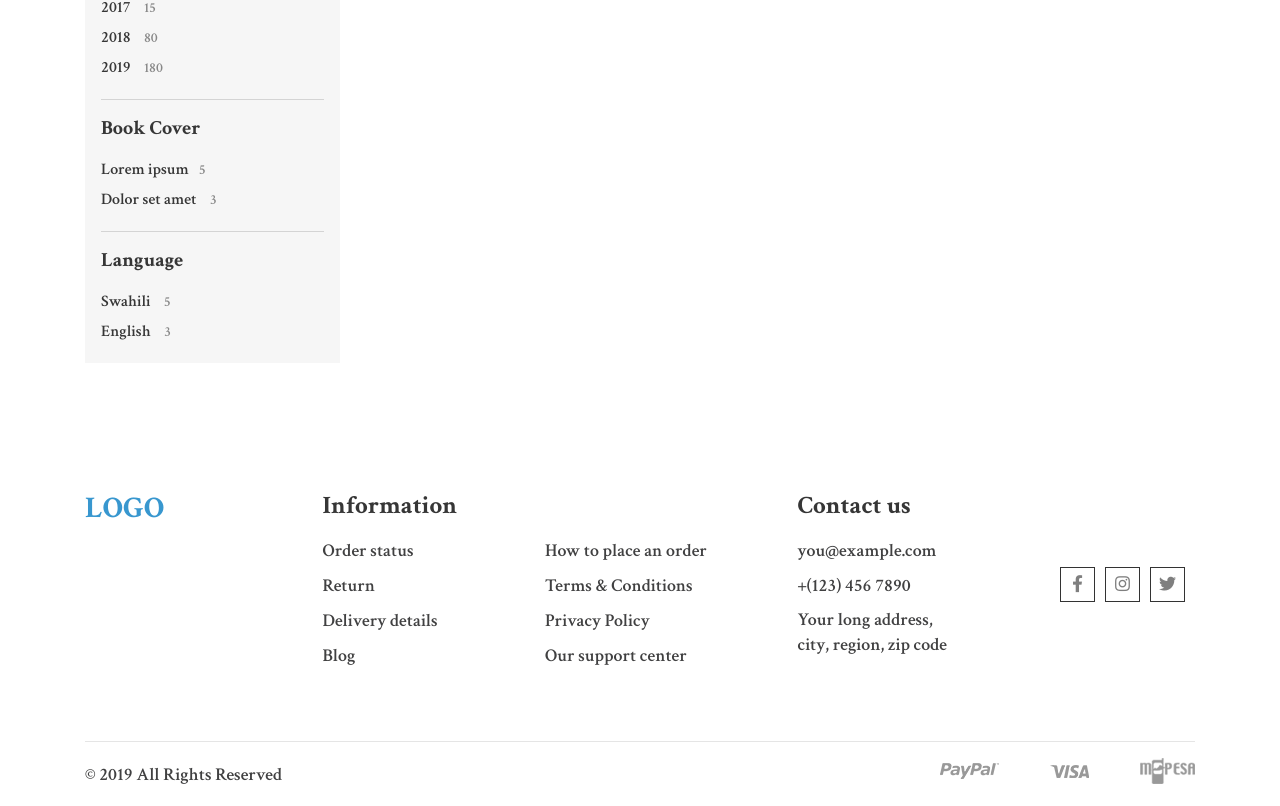
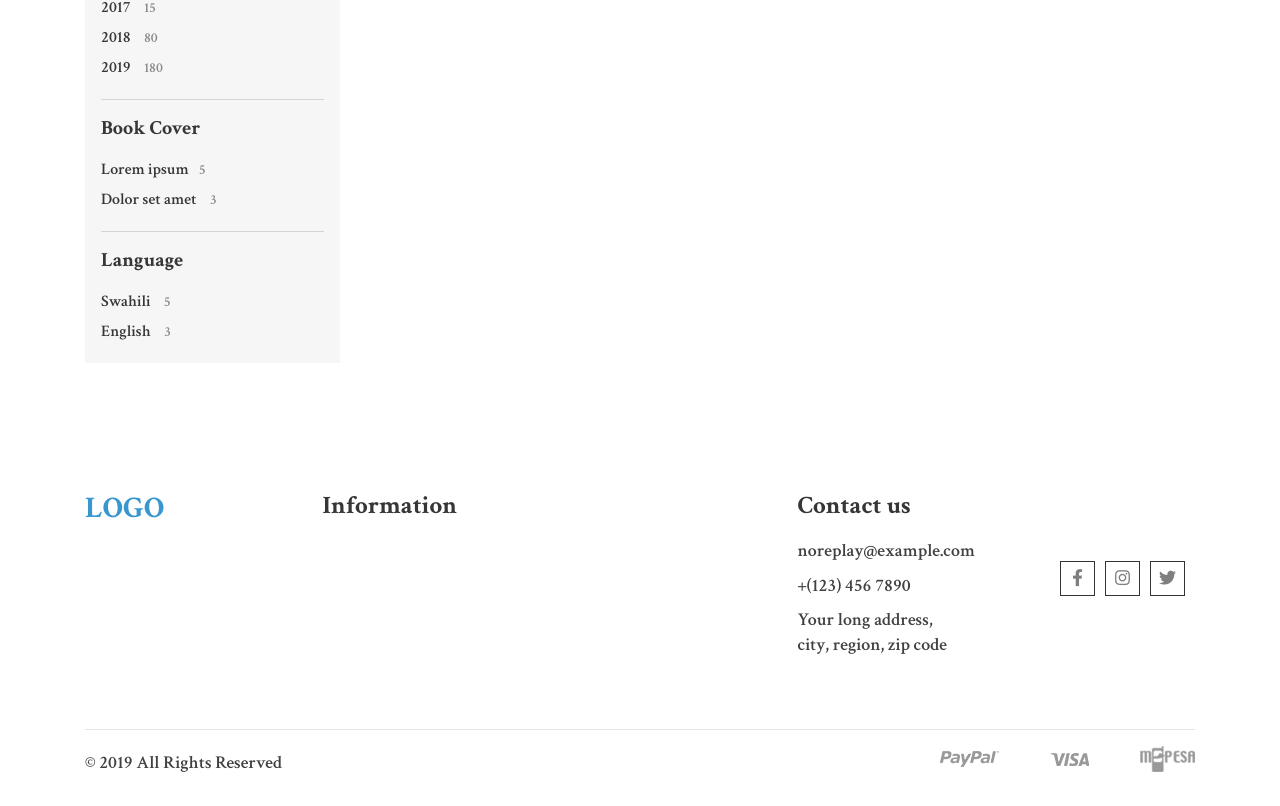
Before and after one commit to scarlett1130/e-commerce-react, a React (Create React App) app: page /shop in a window 1280 px wide. Shown: the part 1832-2638 px from the top of the page. Built offline with nearby package versions, Linux system fonts and the light colour scheme.

Commit message:
Shop page work

```diff
--- /dev/null
+++ b/src/components/FooterComponent/FooterComponent.jsx
@@ -0,0 +1,111 @@
+import React from 'react';
+import {Container,Row,Col} from 'react-bootstrap'
+import {Link} from 'react-router-dom'
+import {Lia ,Liai } from '../LiComponent/CommonLiComponent'
+
+import paypalIcon from '../../assets/images/paypal_icon_img.png';
+import masterCardIcon from '../../assets/images/master_card_icon_img.png';
+import visaIcon from '../../assets/images/visa_icon_img.png';
+
+function FooterComponent() {
+    return(<>
+      <footer className="footer clearfix bg-white pt-5 pb-5" id="footer">
+        <Container>
+          <Row>
+            <Col>
+              <div className="footerWidget">
+                <div className="footerLogo">
+                  <div className="logoWrapper">
+                    <h1 className="logoText"><Link to="#">LOGO</Link></h1>
+                  </div>{/*  end of logoWrapper */}
+                </div>{/*  end of footerLogo */}
+              </div>{/*  end of footerWidget */}
+            </Col> {/*  end of col */}
+
+            <Col sm="5">
+              <div className="footerWidget">
+                <h4 className="footerWidgetHeader">Information</h4>
+                <ul className="footerLinksList">
+                    {["Order status",
+                    "How to place an order",
+                    "Return" ,
+                    "Terms & Conditions",
+                    "Delivery details",
+                    "Privacy Policy",
+                    "Blog",
+                    "Our support center"
+                    ].map((list,index)=><Lia
+                      key={index}
+                      Title={list.Title}
+                      Url={list.Url}
+                    />)}
+                </ul>{/*  end of footerLinksList */}
+              </div>{/*  end of footerWidget */}
+            </Col>{/*  end of col */}
+
+            <Col sm="2">
+              <div className="footerWidget">
+                <h4 className="footerWidgetHeader">Contact us</h4>
+                <ul className="getInTouchList">
+                  <li>
+                    <Link to="mailto:you@example.com" title="click to mail us">noreplay@example.com</Link>
+                  </li>{/*  end of li */}
+                  <li>
+                    <Link to="tele:1234567890" title="click to call us">+(123) 456 7890</Link>
+                  </li>{/*  end of li */}
+                  <li>
+                    <p>Your long address, city, region, zip code</p>
+                  </li>{/*  end of li */}
+                </ul>{/*  end of getInTouchList */}
+              </div>{/*  end of footerWidget */}
+            </Col>{/*  end of col */}
+
+            <Col className="align-self-center">
+              <div className="footerWidget">
+                <ul className="footerSocial">
+                  {[
+                      {ListClass:"facebook", Url:"//facebook.com",IconName:"fab fa-facebook-f"},
+                      {ListClass:"facebook" ,Url:"//instagram.com",IconName:"fab fa-instagram"},
+                      {ListClass:"facebook",Url:"//twitter.com",IconName:"fab fa-twitter"},
+                    ].map((list,index)=><Liai
+                    Key={index}
+                    ListClass={list.ListClass}
+                    Url={list.IconName}
+                    IconName={list.IconName}
+                    Title={""}
+                  />)}
+                </ul>{/*  end of footerSocial */}
+              </div>{/*  end of footerWidget */}
+            </Col>{/*  end of col */}
+          </Row>{/* end of Row */}
+        </Container>{/* end of Container */}
+      </footer>{/* end of footer */}
+
+      <div className="footerBottom clearfix pb-3" id="footerBottom">
+        <Container>
+          <hr className="hrBorder" />
+          <Row className="align-items-center justify-content-between">
+            <Col>
+              <p className="copyrights">© { new Date().getFullYear() } All Rights Reserved</p>
+            </Col>{/* end of Col */}
+
+            <Col sm="3">
+              <ul className="paymentsNav d-flex justify-content-between align-items-center">
+                <li className="paypal">
+                  <Link to="//paypal.com" title="paypal"><img alt="paypal" src={paypalIcon} title="paypal" /></Link>
+                </li>{/* end of li */}
+                <li className="visa">
+                  <Link href="#" title="visa"><img alt="visa card" src={visaIcon} title="visa card" /></Link>
+                </li>{/* end of li */}
+                <li className="master">
+                  <Link to="#" title="master card"><img alt="master card" src={masterCardIcon} title="master card" /></Link>
+                </li>{/* end of li */}
+              </ul>{/* end of paymentsNav */}
+            </Col>{/* end of Col */}
+          </Row>{/* end of Row */}
+        </Container>{/* end of Container */}
+      </div>{/* end of footerBottom */}
+        </>)
+}
+
+export default FooterComponent;
--- a/src/pages/ShopPage.jsx
+++ b/src/pages/ShopPage.jsx
@@ -3,12 +3,11 @@ import {Link} from 'react-router-dom';
 import {Container, Row, Col, Breadcrumb, Form, Pagination, Card} from 'react-bootstrap';
 
 //Payment Icon Images
-import paypalIcon from '../assets/images/paypal_icon_img.png';
-import masterCardIcon from '../assets/images/master_card_icon_img.png';
-import visaIcon from '../assets/images/visa_icon_img.png';
+
 
 // Product Images
 import bookImage1 from '../assets/images/books/book_img_01.jpg';
+import FooterComponent from '../components/FooterComponent/FooterComponent';
 
 const ShopPage = () => {
   return (<>
@@ -65,14 +64,13 @@ const ShopPage = () => {
             <Col className="col-auto">
               <div className="headPopBar clearfix" id="headPopBar">
                 <ul className="headPopBarList d-flex justify-content-between align-items-center">
-                  <li><Link to="/"><i className="fas fa-search"></i> Search</Link></li>
-                  <li><Link to="/"><i className="far fa-star"></i> Favorites</Link></li>
-                  <li><Link to="/"><i className="fas fa-shopping-cart"></i> Cart</Link></li>
-                  <li><Link to="/"><i className="far fa-user"></i> Login</Link></li>
+                  <li><Link to="/search"><i className="fas fa-search"></i> Search</Link></li>
+                  <li><Link to="/Favorites"><i className="far fa-star"></i> Favorites</Link></li>
+                  <li><Link to="/Cart"><i className="fas fa-shopping-cart"></i> Cart</Link></li>
+                  <li><Link to="/login"><i className="far fa-user"></i> Login</Link></li>
                 </ul>{/* end of headPopBarList */}
               </div>{/* end of headPopBar */}
             </Col>{/* end of Col */}
-
           </Row>{/* end of Row */}
         </Container>{/* end of Container */}
       </header>{/* end of header */}
@@ -98,13 +96,13 @@ const ShopPage = () => {
             <Row>
               <Col sm="3">
                 <aside className="asideFilterBar secGap clearfix" id="asideFilterBar">
-                  <h2 class="asideTitle">Filters</h2>
+                  <h2 className="asideTitle">Filters</h2>
 
-                  <div class="asideBody bgGray" id="asideBody">
+                  <div className="asideBody bgGray" id="asideBody">
 
-                    <div class="singleFilterCard">
+                    <div className="singleFilterCard">
                       <h5>Stage</h5>
-                      <ul class="filterList">
+                      <ul className="filterList">
                         <li><Link to="#"> Class 1 <span>6 </span></Link></li>
                         <li><Link to="#"> Class 2 <span>10 </span></Link></li>
                         <li><Link to="#"> Class 3 <span>5</span></Link></li>
@@ -114,9 +112,9 @@ const ShopPage = () => {
                       </ul>{/* end of filterList */}
                     </div>{/* end of singleFilterCard */}
 
-                    <div class="singleFilterCard">
+                    <div className="singleFilterCard">
                       <h5>Discipline</h5>
-                      <ul class="filterList">
+                      <ul className="filterList">
                         <li><Link to="#"> Mathematics activities <span>5</span></Link></li>
                         <li><Link to="#"> Kiswahili activities <span>3</span></Link></li>
                         <li><Link to="#"> Hygiene and nutrition <br />activities <span>10</span></Link></li>
@@ -132,7 +130,7 @@ const ShopPage = () => {
                       </ul>{/* end of filterList */}
                     </div>{/* end of singleFilterCard */}
 
-                    <div class="singleFilterCard">
+                    <div className="singleFilterCard">
                       <h5>Price Range</h5>
                       <Form>
                         <Form.Group controlId="formBasicEmail">
@@ -142,9 +140,9 @@ const ShopPage = () => {
                       </Form>{/* end of Form */}
                     </div>{/* end of singleFilterCard */}
 
-                    <div class="singleFilterCard">
+                    <div className="singleFilterCard">
                       <h5>Author</h5>
-                      <ul class="filterList">
+                      <ul className="filterList">
                         <li><Link to="#"> Sam Smith <span>5</span></Link></li>
                         <li><Link to="#"> Barbara Cartland <span>3</span></Link></li>
                         <li><Link to="#"> William Shakespeare <span>10</span></Link></li>
@@ -153,18 +151,18 @@ const ShopPage = () => {
                       </ul>{/* end of filterList */}
                     </div>{/* end of singleFilterCard */}
 
-                    <div class="singleFilterCard">
+                    <div className="singleFilterCard">
                       <h5>Publishing house</h5>
-                      <ul class="filterList">
+                      <ul className="filterList">
                         <li><Link to="#"> Lorem ipsum<span>5</span></Link></li>
                         <li><Link to="#"> Dolor set amet <span>3</span></Link></li>
                         <li><Link to="#"> Adipiscing <span>10</span></Link></li>
                       </ul>{/* end of filterList */}
                     </div>{/* end of singleFilterCard */}
 
-                    <div class="singleFilterCard">
+                    <div className="singleFilterCard">
                       <h5>Publishing Year</h5>
-                      <ul class="filterList">
+                      <ul className="filterList">
                         <li><Link to="#"> 2012<span>5</span></Link></li>
                         <li><Link to="#"> 2013 <span>3</span></Link></li>
                         <li><Link to="#"> 2014 <span>10</span></Link></li>
@@ -176,17 +174,17 @@ const ShopPage = () => {
                       </ul>{/* end of filterList */}
                     </div>{/* end of singleFilterCard */}
 
-                    <div class="singleFilterCard">
+                    <div className="singleFilterCard">
                       <h5>Book Cover</h5>
-                      <ul class="filterList">
+                      <ul className="filterList">
                         <li><Link to="#"> Lorem ipsum<span>5</span></Link></li>
                         <li><Link to="#"> Dolor set amet <span>3</span></Link></li>
                       </ul>{/* end of filterList */}
                     </div>{/* end of singleFilterCard */}
 
-                    <div class="singleFilterCard p-0 border-0 m-0">
+                    <div className="singleFilterCard p-0 border-0 m-0">
                       <h5>Language</h5>
-                      <ul class="filterList">
+                      <ul className="filterList">
                         <li><Link to="#"> Swahili <span>5</span></Link></li>
                         <li><Link to="#"> English <span>3</span></Link></li>
                       </ul>{/* end of filterList */}
@@ -306,105 +304,15 @@ const ShopPage = () => {
                         </div>{/* end of productContent */}
                       </Card>{/* end of productCard */}
                     </Col>{/* end of Container */}
-
                   </Row>{/* end of Container */}
-
                 </div>{/* end of allProductContent */}
               </Col>{/* end of Col */}
-
             </Row>{/* end of Row */}
-
-
-
           </Container>{/* end of Container */}
         </section>{/* end of productsBodyAsidebar */}
       </main>{/* end of mainContent */}
 
-      <footer className="footer clearfix bg-white pt-5 pb-5" id="footer">
-        <Container>
-          <Row>
-            <Col>
-              <div className="footerWidget">
-                <div className="footerLogo">
-                  <div className="logoWrapper">
-                    <h1 className="logoText"><Link to="#">LOGO</Link></h1>
-                  </div>{/*  end of logoWrapper */}
-                </div>{/*  end of footerLogo */}
-              </div>{/*  end of footerWidget */}
-            </Col> {/*  end of col */}
-
-            <Col sm="5">
-              <div className="footerWidget">
-                <h4 className="footerWidgetHeader">Information</h4>
-                <ul className="footerLinksList">
-                  <li><Link to="#">Order status</Link></li>
-                  <li><Link to="#">How to place an order</Link></li>
-                  <li><Link to="#">Return</Link></li>
-                  <li><Link to="#">Terms & Conditions</Link></li>
-                  <li><Link to="#">Delivery details</Link></li>
-                  <li><Link to="#">Privacy Policy</Link></li>
-                  <li><Link to="#">Blog</Link></li>
-                  <li><Link to="#">Our support center</Link></li>
-                </ul>{/*  end of footerLinksList */}
-              </div>{/*  end of footerWidget */}
-            </Col>{/*  end of col */}
-
-            <Col sm="2">
-              <div className="footerWidget">
-                <h4 className="footerWidgetHeader">Contact us</h4>
-                <ul className="getInTouchList">
-                  <li>
-                    <Link to="mailto:you@example.com" title="click to mail us">you@example.com</Link>
-                  </li>{/*  end of li */}
-                  <li>
-                    <Link to="tele:1234567890" title="click to call us">+(123) 456 7890</Link>
-                  </li>{/*  end of li */}
-                  <li>
-                    <p>Your long address, city, region, zip code</p>
-                  </li>{/*  end of li */}
-                </ul>{/*  end of getInTouchList */}
-              </div>{/*  end of footerWidget */}
-            </Col>{/*  end of col */}
-
-            <Col className="align-self-center">
-              <div className="footerWidget">
-                <ul className="footerSocial">
-                  <li className="facebook"><Link to="#"><i className="fab fa-facebook-f"></i></Link></li>
-                  <li className="facebook"><Link to="#"><i className="fab fa-instagram"></i></Link></li>
-                  <li className="facebook"><Link to="#"><i className="fab fa-twitter"></i></Link></li>
-                </ul>{/*  end of footerSocial */}
-              </div>{/*  end of footerWidget */}
-            </Col>{/*  end of col */}
-
-          </Row>{/* end of Row */}
-        </Container>{/* end of Container */}
-      </footer>{/* end of footer */}
-
-      <div className="footerBottom clearfix pb-3" id="footerBottom">
-        <Container>
-          <hr className="hrBorder" />
-          <Row className="align-items-center justify-content-between">
-            <Col>
-              <p className="copyrights">© 2019 All Rights Reserved</p>
-            </Col>{/* end of Col */}
-
-            <Col sm="3">
-              <ul className="paymentsNav d-flex justify-content-between align-items-center">
-                <li className="paypal">
-                  <Link to="#" title="paypal"><img alt="paypal" src={paypalIcon} title="paypal" /></Link>
-                </li>{/* end of li */}
-                <li className="visa">
-                  <Link href="#" title="visa"><img alt="visa card" src={visaIcon} title="visa card" /></Link>
-                </li>{/* end of li */}
-                <li className="master">
-                  <Link to="#" title="master card"><img alt="master card" src={masterCardIcon} title="master card" /></Link>
-                </li>{/* end of li */}
-              </ul>{/* end of paymentsNav */}
-            </Col>{/* end of Col */}
-          </Row>{/* end of Row */}
-        </Container>{/* end of Container */}
-      </div>{/* end of footerBottom */}
-
+       <FooterComponent/>
     </div>{/* end of allWrapper */}
 
   </>);
```
